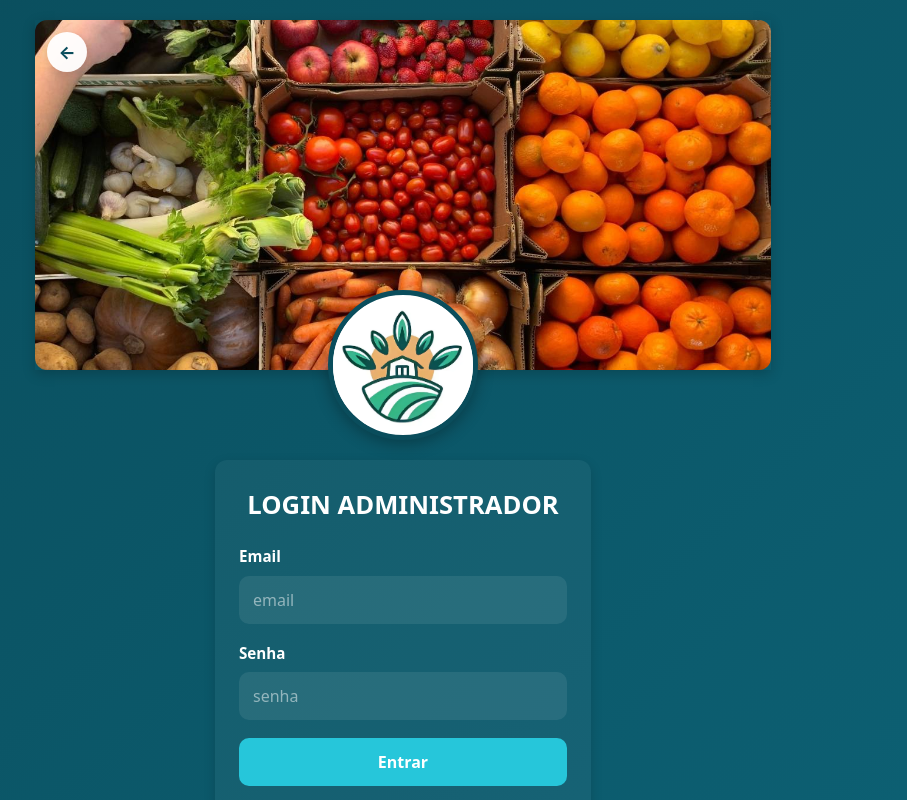
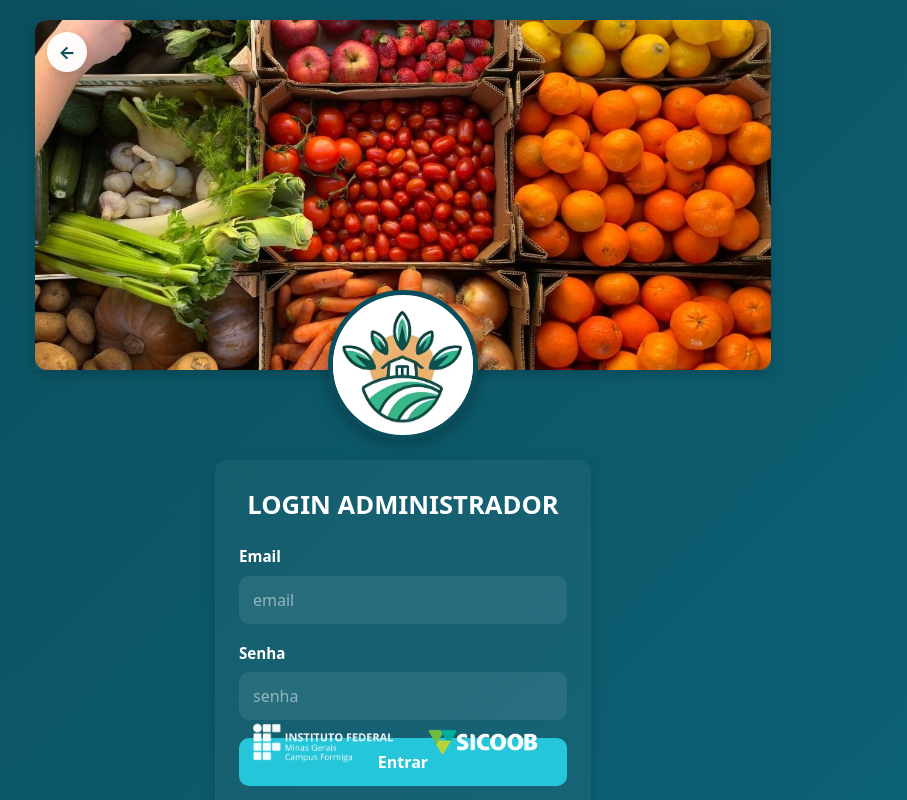
Before and after one commit to lluisacaetano/camfor-app, a React (Create React App) app: page / in a window 1280 px wide. Both pictures are taken after a click on the button "Admin". Shown: the top 800 px of the page, without its empty margins (237-1144 px from the left). Built offline with nearby package versions, Linux system fonts and the light colour scheme; no server answers; the database is empty.

Commit message:
fix: fixar logos no bottom da tela de login (desktop)

```diff
--- a/src/components/AdminLogin.css
+++ b/src/components/AdminLogin.css
@@ -105,9 +105,17 @@
   }
 }
 
-/* Desktop - espaçamento entre login e logos */
+/* Desktop - logos fixas no bottom */
 @media (min-width: 768px) {
-  .admin-login-container-inner {
-    margin-bottom: 280px;
+  .admin-login-page .ch-logos-bottom {
+    position: fixed;
+    bottom: 30px;
+    left: 0;
+    right: 0;
+    margin: 0 auto;
+  }
+
+  .admin-login-page .admin-login-container-inner {
+    padding-bottom: 120px;
   }
 }
--- a/src/components/AdminLogin.jsx
+++ b/src/components/AdminLogin.jsx
@@ -46,7 +46,7 @@ export default function AdminLogin({ onBack, onLoginSuccess }) {
   };
 
   return (
-    <div className="ch-root">
+    <div className="ch-root admin-login-page">
       <div className="container">
         <div className="row justify-content-center">
           <div className="col-12 col-md-10 col-lg-8">
```
